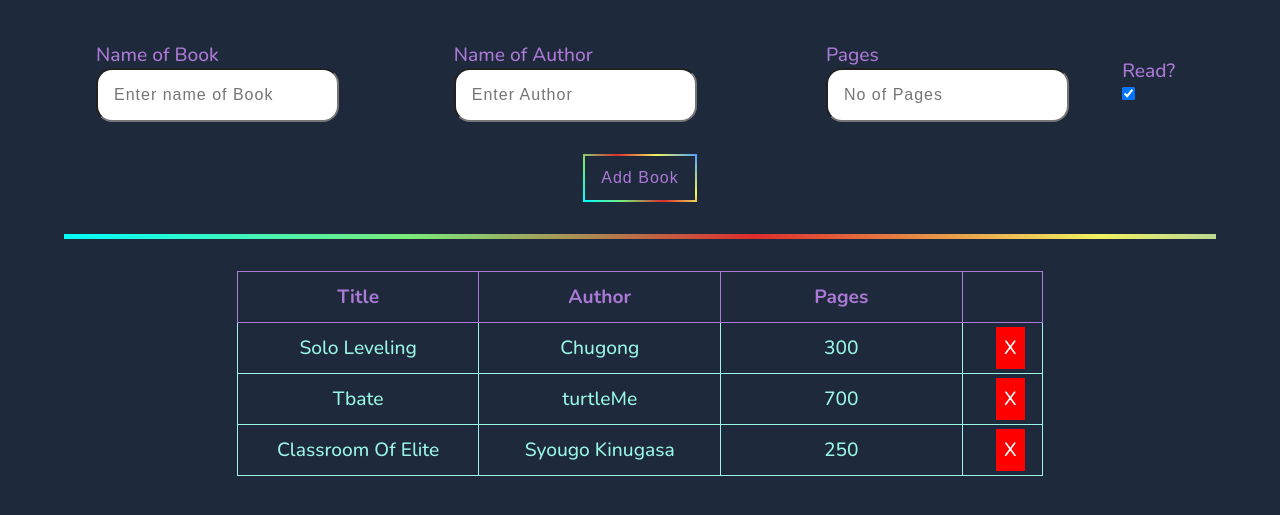
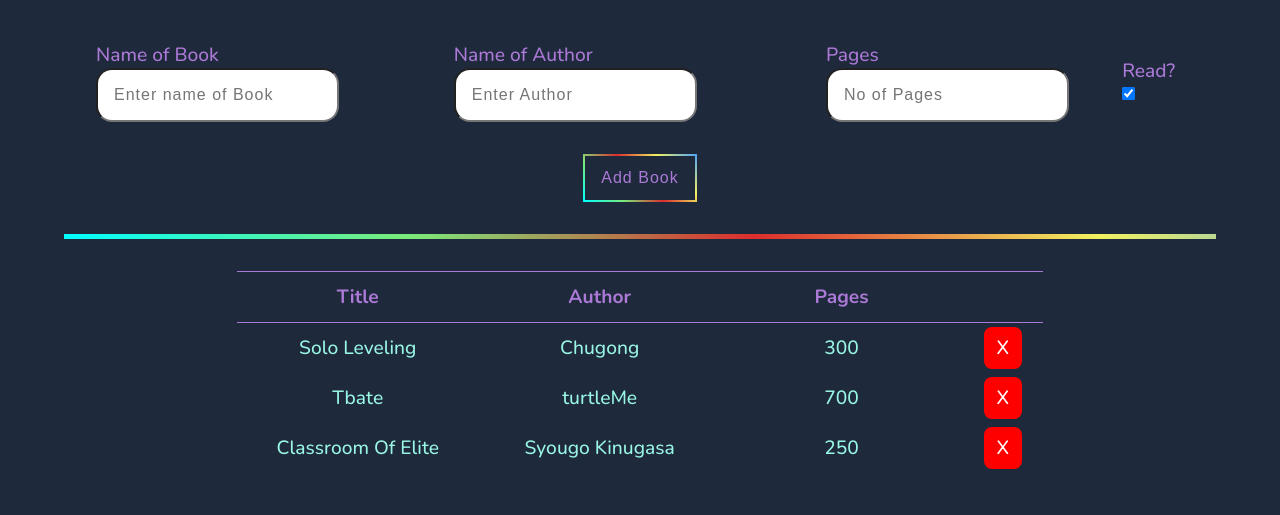
Before and after one commit to RazaNaqsh/Project_Library, a website: page index.html in a window 1280 px wide. Shown: the part 97-612 px from the top of the page. Drawn offline with nearby package versions, Linux system fonts and the light colour scheme.

Commit message:
Works well, just readstatus function left

```diff
--- a/script.js
+++ b/script.js
@@ -1,5 +1,3 @@
-let authorName = document.getElementById("authorName").value;
-let bookPages = document.getElementById("bookPages").value;
 // const bookStatus = document.getElementById("bookStatus");
 const addBtn = document.getElementById("submit");
 const list = document.getElementById("bookList");
@@ -29,6 +27,32 @@ const Library = [
 	},
 ];
 
+function Book(name, author, pages) {
+	this.title = name;
+	this.author = author;
+	this.pages = pages;
+}
+
+function addToList(book, index) {
+	const row = document.createElement("tr");
+	row.innerHTML = `<td data-index =${index}>${book.title}</td>
+	<td data-index =${index}>${book.author}</td>
+	<td data-index =${index}>${book.pages}</td>
+	<td data-index =${index}><a href="#" data-index =${index} class="cancel">X</a></td>`;
+	list.appendChild(row);
+}
+
+function RemoveBook() {
+	const cancelBtnNode = document.querySelectorAll(".cancel");
+	const cancelBtnArray = Array.from(cancelBtnNode);
+	cancelBtnArray.forEach((cancelBtn) => {
+		cancelBtn.addEventListener("click", (e) => {
+			const elToRemove = e.target.parentElement.parentElement;
+			elToRemove.remove();
+		});
+	});
+}
+
 addBtn.addEventListener("click", (e) => {
 	e.preventDefault();
 	const bookTitle = document.getElementById("bookName").value;
@@ -36,24 +60,13 @@ addBtn.addEventListener("click", (e) => {
 	const bookPages = document.getElementById("bookPages").value;
 	const book = new Book(bookTitle, authorName, bookPages);
 	Library.push(book);
-	addToList(book);
+	const indexBook = Library.indexOf(book);
+	addToList(book, indexBook);
+	RemoveBook();
 });
 
 Library.forEach((book) => {
-	addToList(book);
+	addToList(book, Library.indexOf(book));
 });
 
-function addToList(book) {
-	const row = document.createElement("tr");
-	row.innerHTML = `<td>${book.title}</td>
-	<td>${book.author}</td>
-	<td>${book.pages}</td>
-	<td><a href="#" class="cancel">X</a></td>`;
-	list.appendChild(row);
-}
-//constructor
-function Book(name, author, pages) {
-	this.title = name;
-	this.author = author;
-	this.pages = pages;
-}
+RemoveBook();
--- a/style.css
+++ b/style.css
@@ -83,7 +83,7 @@ table {
 th,
 td,
 tr {
-	border: 1px solid;
+	/* border: 1px solid; */
 	padding-top: 12px;
 	padding-bottom: 12px;
 	text-align: center;
@@ -94,14 +94,18 @@ td,
 th {
 	width: 30%;
 }
+th {
+	border-top: 1px solid;
+	border-bottom: 1px solid;
+}
 td {
 	color: #99f6e4;
 }
 .cancel {
 	text-decoration: none;
 	color: white;
-	padding: 0.5rem;
-	/* border-radius: 50%; */
+	padding: 0.5rem 0.8rem;
+	border-radius: 0.5rem;
 	background-color: red;
-	margin-left: 1rem;
+	margin: auto;
 }
```
